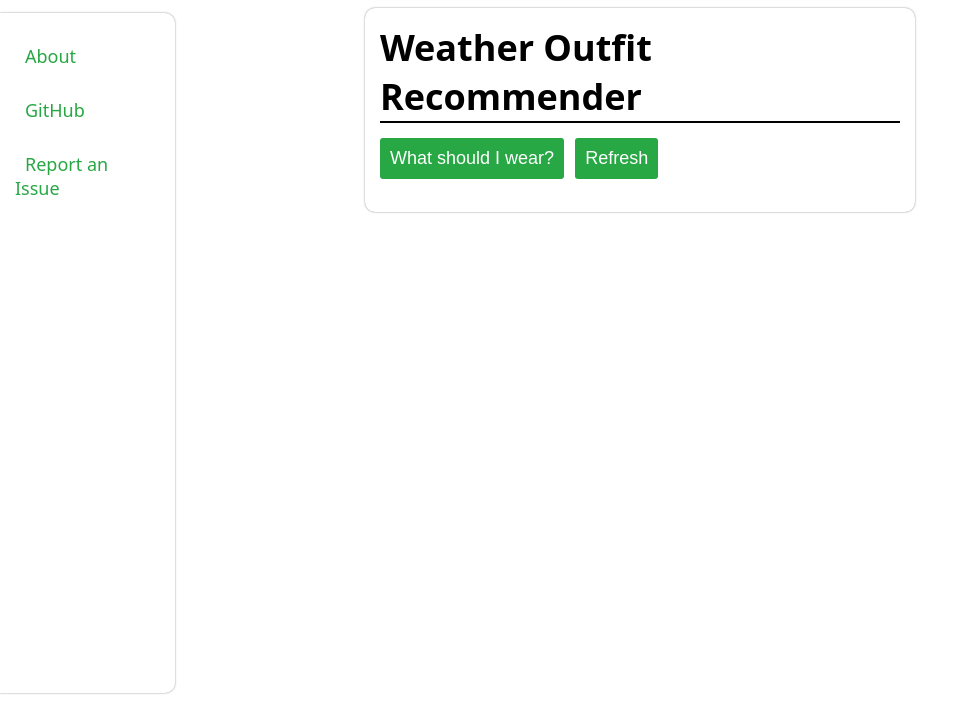
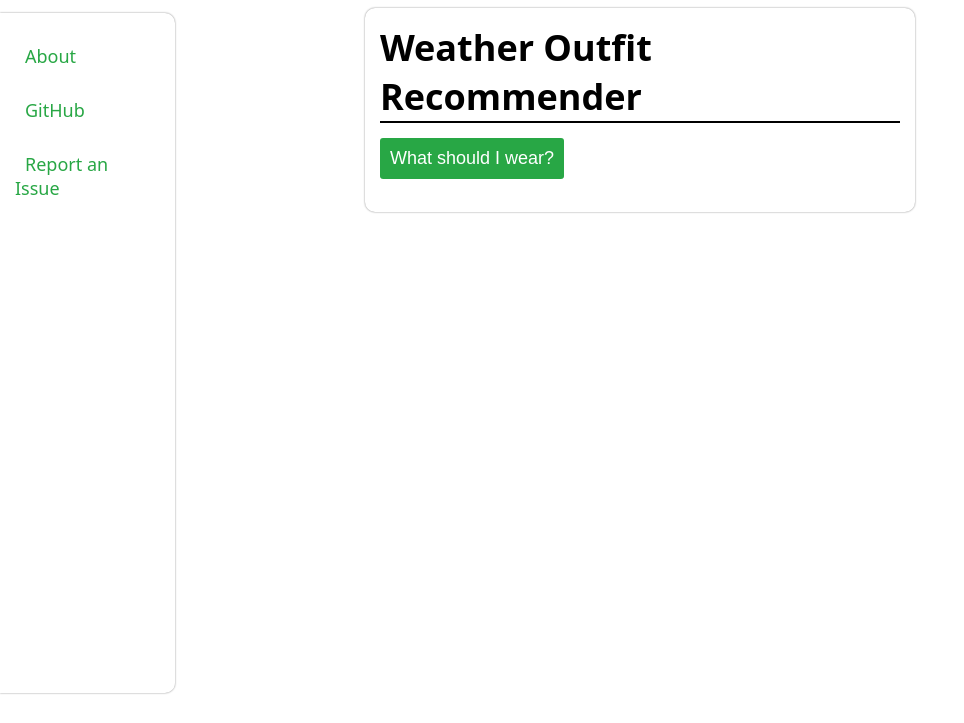
Before and after one commit to bramermatt/fashion-man, a plain HTML site: page index.html in a window 1280 px wide. Shown: the part 77-800 px from the top of the page, without its empty margins (0-964 px from the left). Drawn offline with Linux system fonts and the light colour scheme.

Commit message:
Update index.html

```diff
--- a/index.html
+++ b/index.html
@@ -83,7 +83,8 @@
             <button id="weatherButton">What should I wear?</button>
             <!-- <button id="locationButton">Get Weather for Location</button> -->
 
-            <button id="refreshButton">Refresh</button> <!-- Add this button -->
+            <!-- <button id="refreshButton">Refresh</button> -->
+            <!-- Add this button -->
             <p id="weatherText"></p>
             <div id="iconContainer"></div>
 
```
